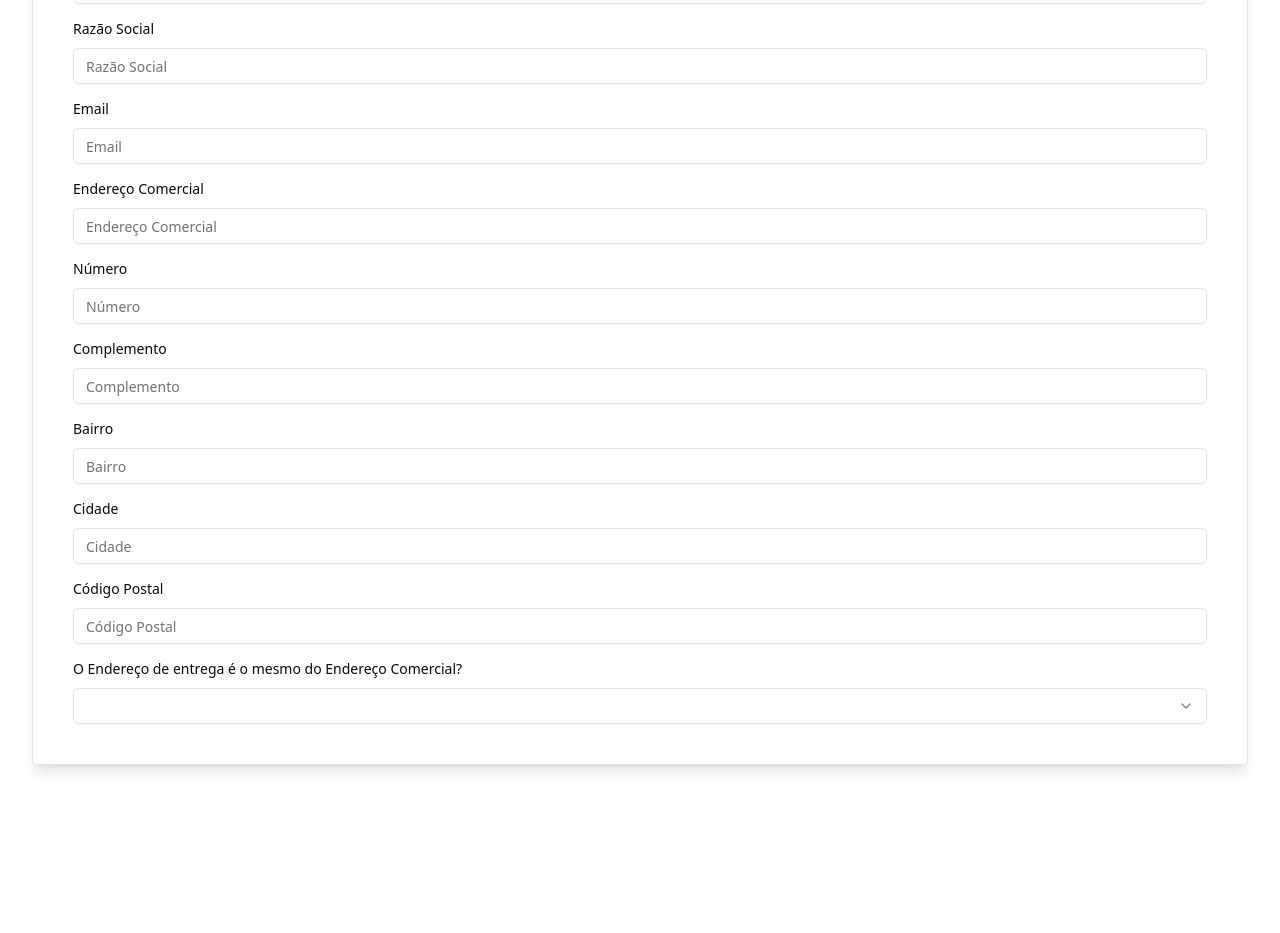
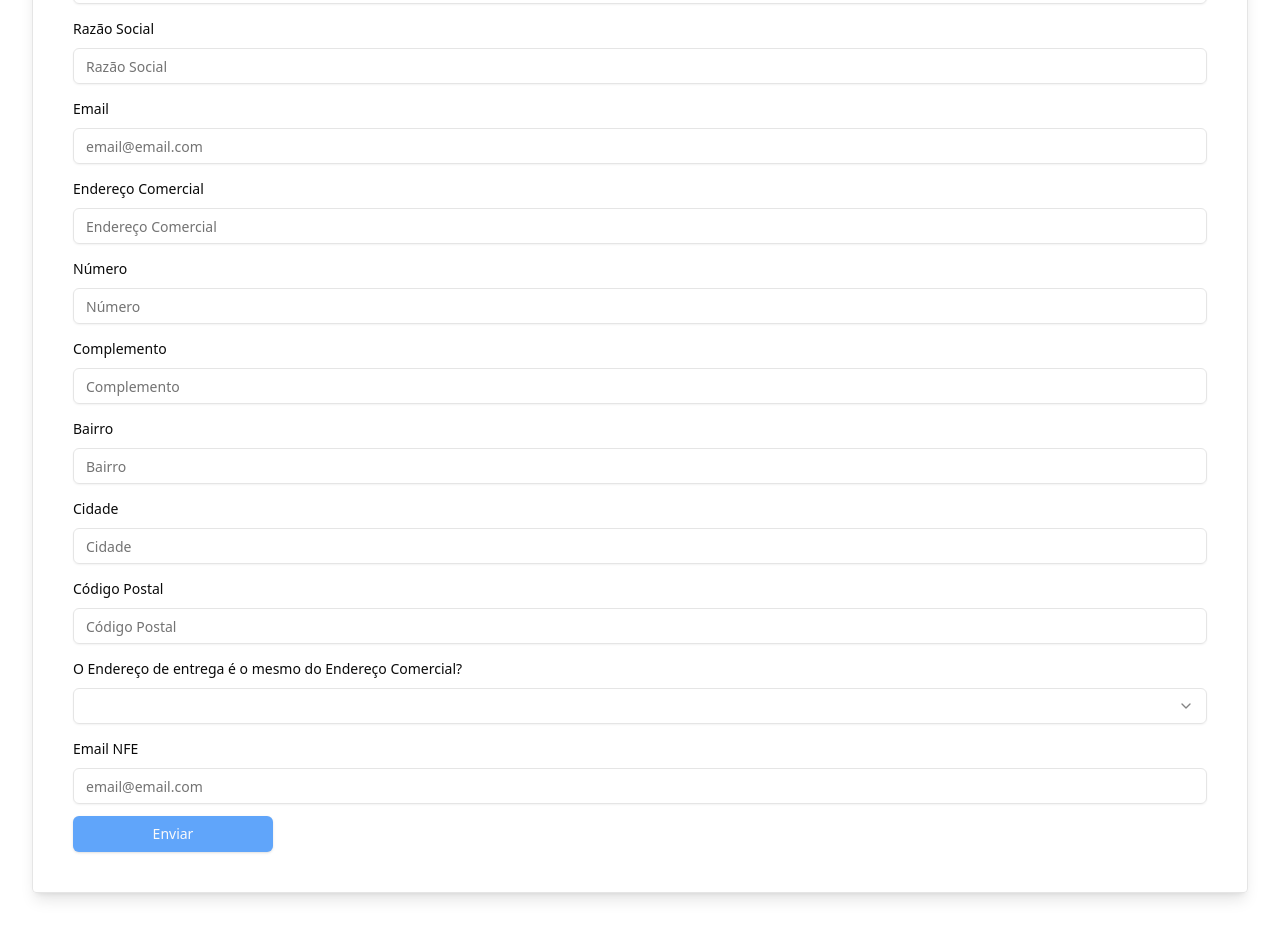
Before and after one commit to chzin777/ebook, a Next.js app: page / in a window 1280 px wide. Shown: the part 680-1613 px from the top of the page. Before the commit the page ends 1485 px from the top, so only its background shows below. Built offline with nearby package versions, Linux system fonts and the light colour scheme.

Commit message:
modificações

```diff
--- a/src/app/_components/Form/index.tsx
+++ b/src/app/_components/Form/index.tsx
@@ -9,10 +9,12 @@ import Container from '../Container';
 import { Select, SelectContent, SelectItem, SelectTrigger, SelectValue } from '@/components/ui/select';
 import { useCallback, useEffect, useState } from 'react';
 import Image from 'next/image';
+import { Button } from '@/components/ui/button';
 
 const schemaForm = z.object({
     razaoSocial: z.string().min(3),
     email: z.string().email(),
+    emailNfe: z.string().email(),
     tipoPessoa: z.string(),
     cnpj: z.string(),
     inscricaoEstadual: z.string(),
@@ -28,6 +30,7 @@ const schemaForm = z.object({
     enderecoEnt: z.string(),
 
     documento: z.string(),
+    codRCA: z.number(),
 
     deliveryAdressTrue: z.string(),
     deliveryZipCodeTrue: z.string(),
@@ -48,11 +51,33 @@ export default function FormUse() {
     const [personType, setPersonType] = useState('');
 
 
+    const handleSubmit = async (data: FormValues) => {
+        console.log(data);
+        try {
+            const response = await fetch('https://jhionathan.app.n8n.cloud/webhook-test/00b51a05-5580-42b3-8e57-374b053c3e89', {
+                method: 'POST',
+                headers: {
+                    'Content-Type': 'application/json',
+                },
+                body: JSON.stringify(data),
+            });
+            if (response.ok) {
+                console.log('Dados enviados com sucesso!');
+            } else {
+                console.error('Erro ao enviar dados:', response.statusText);
+            }
+        } catch (error) {
+            console.error('Erro ao enviar dados:', error);
+        }
+    }
+
+
     const form = useForm<z.infer<typeof schemaForm>>({
         resolver: zodResolver(schemaForm),
         defaultValues: {
             razaoSocial: '',
             email: '',
+            emailNfe: '',
             tipoPessoa: '',
             cnpj: '',
             inscricaoEstadual: '',
@@ -68,6 +93,7 @@ export default function FormUse() {
             enderecoEnt: '',
 
             documento: '',
+
 
             deliveryAdressTrue: '',
             deliveryZipCodeTrue: '',
@@ -139,16 +165,16 @@ export default function FormUse() {
         const signal = controller.signal;
 
         const fetchData = async () => {
-            // Só faz a consulta se for pessoa jurídica
+
             if (tipoPessoa !== "Juridica") return;
 
             const cleanCnpj = documentValue.replace(/\D/g, '');
 
-            // Verifica se é um CNPJ válido (14 dígitos)
+
             if (cleanCnpj.length !== 14) return;
 
             try {
-                const response = await fetch(`https://api.cnpja.com/office/${cleanCnpj}`, {
+                const response = await fetch(`https://api.cnpja.com/office/${cleanCnpj}?maxAge=1&registrations=BR`, {
                     signal,
                     headers: {
                         "Authorization": "f7568ad8-0d63-4106-bbe2-b39335374562-3ccfe766-bc6e-478b-b924-2913001e2129",
@@ -177,7 +203,7 @@ export default function FormUse() {
                     return area && number ? `${area}${number}` : '';
                 };
 
-                // Preenche os campos com os dados da API
+
                 form.setValue('razaoSocial', safeValue(data.razao_social || data.company?.name));
                 form.setValue('nomeFantasia', safeValue(data.nomeFantasia || data.alias));
                 form.setValue('commercialAdress', safeValue(address.street));
@@ -186,8 +212,9 @@ export default function FormUse() {
                 form.setValue('businessDistrict', safeValue(address.district));
                 form.setValue('businessCity', safeValue(address.city));
                 form.setValue('commercialZipCode', safeValue(address.zip));
+                form.setValue('inscricaoEstadual', safeValue(data.registrations[0].number))
 
-                // Se o endereço de entrega for o mesmo, atualiza também
+
                 if (sameAddress === 'Sim') {
                     form.setValue('deliveryAdressTrue', safeValue(address.street));
                     form.setValue('deliveryZipCodeTrue', safeValue(address.zip));
@@ -237,7 +264,7 @@ export default function FormUse() {
         <div className='min-h-screen my-10'>
             <Container>
                 <Form {...form}>
-                    <form className='w-full border border-1-gray-200 p-10 rounded-sm shadow-lg flex flex-col gap-3'>
+                    <form onSubmit={form.handleSubmit(handleSubmit)} className='w-full border border-1-gray-200 p-10 rounded-sm shadow-lg flex flex-col gap-3'>
                         <div className='mb-10 flex flex-col items-center justify-center gap-10'>
                             <Image src={"/PLANO_DE_HIGIENE.png"} width={1920} height={200} alt='Banner' />
                             <h1 className='font-semibold text-xl'>FORMULÁRIO PARA CADASTRO</h1>
@@ -329,7 +356,7 @@ export default function FormUse() {
                                 <FormItem>
                                     <FormLabel> Email </FormLabel>
                                     <FormControl>
-                                        <Input placeholder="Email" {...field} />
+                                        <Input placeholder="email@email.com" {...field} />
                                     </FormControl>
                                 </FormItem>
                             )}
@@ -448,6 +475,9 @@ export default function FormUse() {
                         />
                         {showDeliveryFields && (
                             <div className="flex flex-col gap-3 border border-1-green-100 p-10">
+                                <div className='mx-auto'>
+                                    <h2 className='font-semibold text-xl'>ENDERAÇO DE ENTREGA</h2>
+                                </div>
                                 <FormField
                                     control={form.control}
                                     name="deliveryAdressTrue"
@@ -522,6 +552,31 @@ export default function FormUse() {
                                 />
                             </div>
                         )}
+                        <FormField
+                            control={form.control}
+                            name="emailNfe"
+                            render={({ field }) =>(
+                                <FormItem>
+                                    <FormLabel>Email NFE</FormLabel>
+                                    <FormControl>
+                                        <Input placeholder='email@email.com' {...field} />
+                                    </FormControl>
+                                </FormItem>
+                            )}
+                        />
+                        {/* <FormField
+                            control={form.control}
+                            name="codRCA"
+                            render={({ field }) =>(
+                                <FormItem>
+                                    <FormLabel>Código do RCA</FormLabel>
+                                    <FormControl>
+                                        <Input placeholder='' {...field} />
+                                    </FormControl>
+                                </FormItem>
+                            )}
+                        /> */}
+                        <Button type="submit" className="w-[200px] bg-blue-400 hover:bg-blue-500">Enviar</Button>
                     </form>
                 </Form>
             </Container>
```
